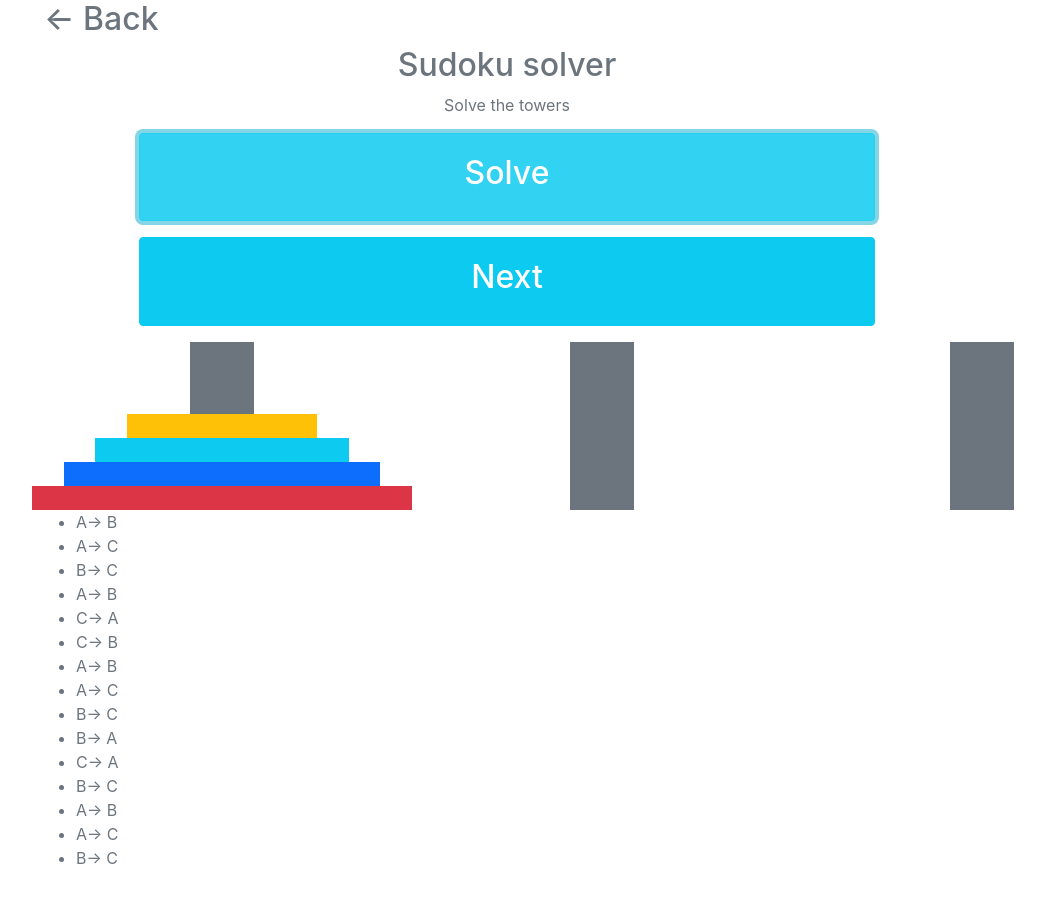
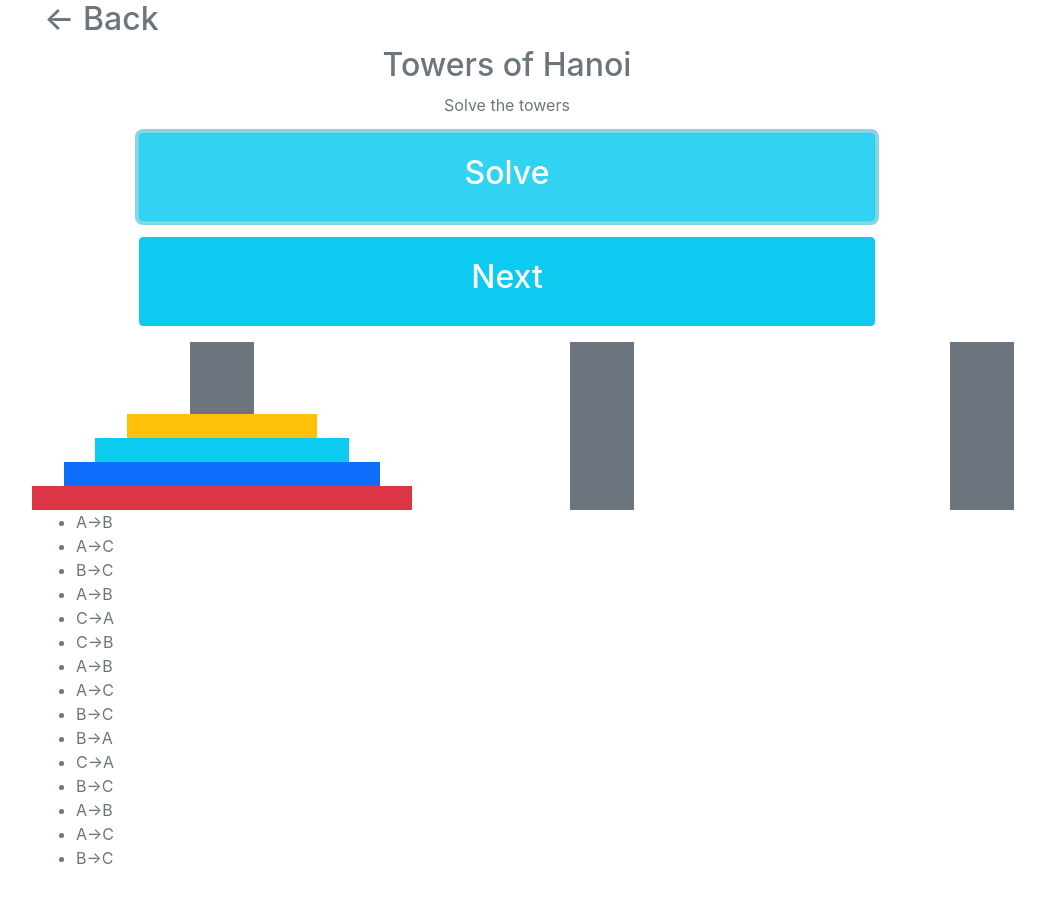
Before and after one commit to fernandozamoraj/nextjsplayground, a Next.js app: page /towersOfHanoi in a window 1280 px wide. Both pictures are taken after a click on the button "Solve". Shown: the top 902 px of the page, without its empty margins (38-1083 px from the left). Built offline with nearby package versions, Linux system fonts and the light colour scheme.

Commit message:
Fixed to towers instead of sudoku

```diff
--- a/pages/towersOfHanoi.js
+++ b/pages/towersOfHanoi.js
@@ -67,7 +67,7 @@ const TowersOfHanoi = () =>{
         <div className="row pb-5">
             <div className="col-1"></div>
             <div className="col-8 jumbotron text-center">
-                <h2 text-primary>Sudoku solver </h2>
+                <h2 text-primary>Towers of Hanoi </h2>
                 <p>Solve the towers</p>
                 <p>
                 <button
@@ -99,10 +99,10 @@ const TowersOfHanoi = () =>{
                         {getDiskStack('A', [...towers.A], 7)}
                     </div>
                     <div class="col-sm">
-                    {getDiskStack('B', [...towers.B], 7)}
+                        {getDiskStack('B', [...towers.B], 7)}
                     </div>
                     <div class="col-sm">
-                    {getDiskStack('C', [...towers.C], 7)}
+                        {getDiskStack('C', [...towers.C], 7)}
                     </div>
                 </div>
             </div>
@@ -110,7 +110,7 @@ const TowersOfHanoi = () =>{
                 <ul>
                     {moves.map( move =>{
                         return (
-                            <li>{`${move.from}-> ${move.to}`}</li>
+                            <li>{`${move.from}`}&rarr;{`${move.to}`}</li>
                         );
                     })}
                 </ul>
```
